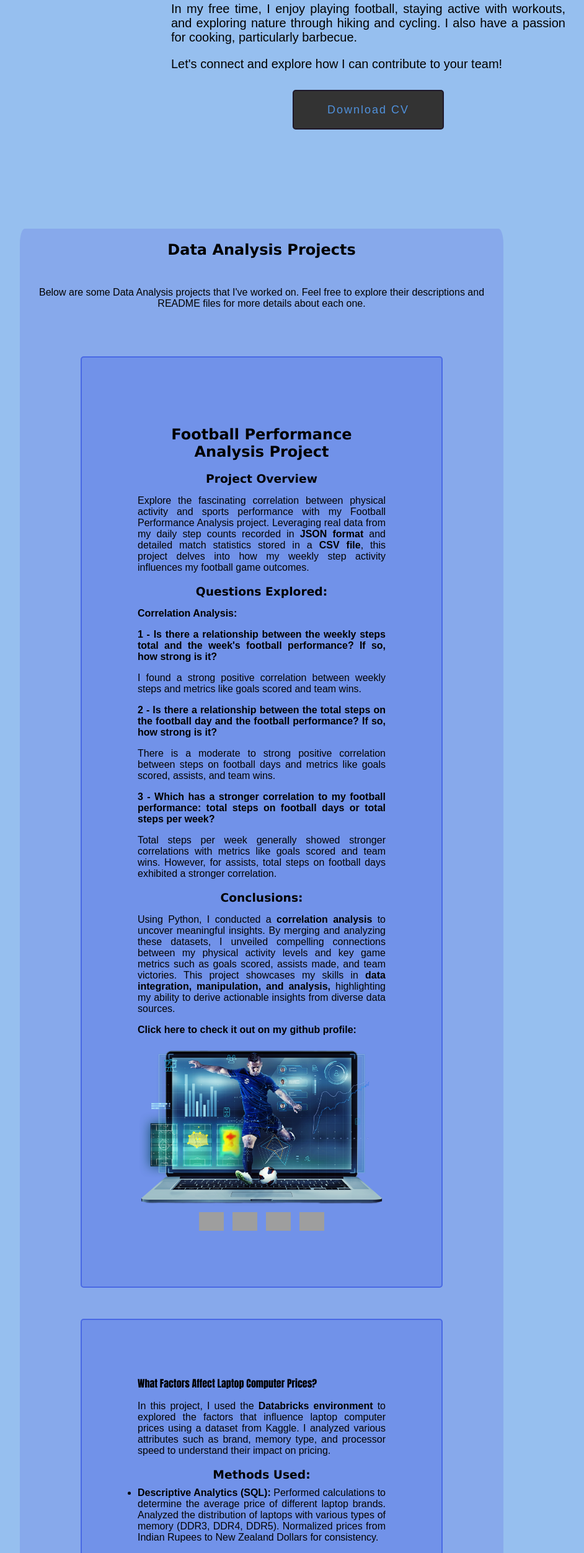
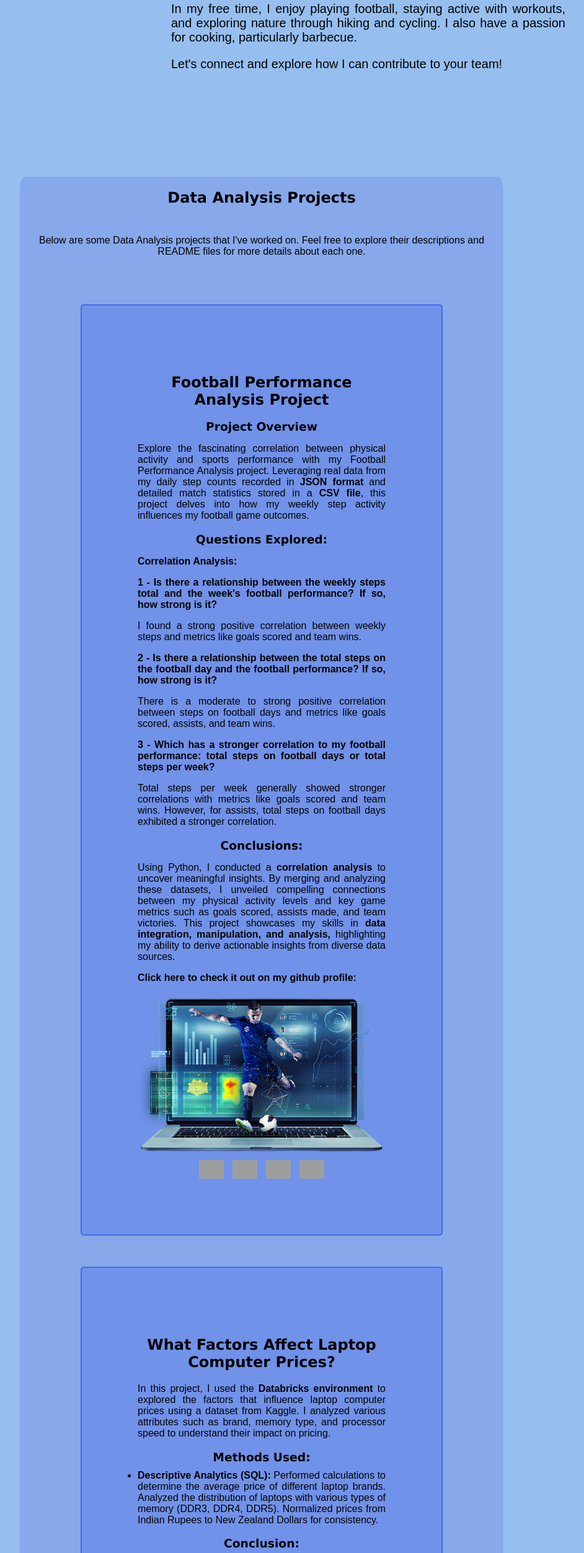
Before and after one commit to DouglasMagni/Portfolio, a website: page index.html in a window 1280 px wide. Shown: the part 899-3405 px from the top of the page at 62% size, without its empty margins (218-1160 px from the left). Drawn offline with Linux system fonts and the light colour scheme; grey boxes are pictures that could not be loaded.

Commit message:
adjusting

```diff
--- a/index.html
+++ b/index.html
@@ -87,9 +87,9 @@
               have a passion for cooking, particularly barbecue.
             </p>
             <p>Let's connect and explore how I can contribute to your team!</p>
-            <div class="center">
+           <!-- <div class="center">
               <a id="cv-link" class="button" href="https://drive.google.com/file/d/1zAg8BuhcoKdt_KnCibJYFUjEzSW_EpoN/view?usp=sharing" target="_blank" rel="noopener noreferrer">Download CV</a>
-            </div>
+            </div> -->
 
           </div>
         </div>
@@ -204,8 +204,8 @@
           <div class="project"
           target="_blank"
 
-          onclick="window.open('https://databricks-prod-cloudfront.cloud.databricks.com/public/4027ec902e239c93eaaa8714f173bcfc/1251858687476253/4409044458359740/739562443569071/latest.html')"
-            <h2>What Factors Affect Laptop Computer Prices?</h2>
+          onclick="window.open('https://databricks-prod-cloudfront.cloud.databricks.com/public/4027ec902e239c93eaaa8714f173bcfc/1251858687476253/4409044458359740/739562443569071/latest.html')">
+            <h2> What Factors Affect Laptop Computer Prices?</h2>
             <p>
               In this project, I used the<strong> Databricks environment</strong> to explored the factors that influence laptop
               computer prices using a dataset from Kaggle. I analyzed various
```
